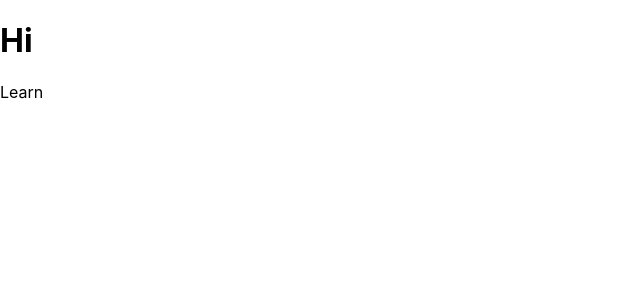
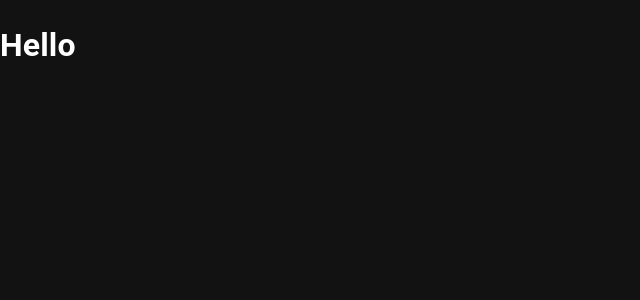
Before and after one commit to RyotaMitaraiWeb/ecommerce-client, a React (Create React App) app: page / in a window 1280 px wide. Shown: the top 300 px of the page, without its empty margins (0-640 px from the left). Built offline with nearby package versions, Linux system fonts and the light colour scheme.

Commit message:
initial setup for React Router and Material UI

```diff
--- a/src/App.tsx
+++ b/src/App.tsx
@@ -1,11 +1,28 @@
+import { Box, CssBaseline, PaletteMode, ThemeProvider } from '@mui/material';
+import { createTheme } from '@mui/material/styles';
+import { useState, useMemo } from 'react';
 import './App.scss';
+import { palette, themes } from './themes';
 
 function App() {
+    const [mode, setMode] = useState<PaletteMode>('dark');
+    const [palette, setPalette] = useState<palette>('deepPurple');
+
+    const theme = useMemo(() =>
+        createTheme({
+            palette: {
+                mode,
+                primary: {
+                    main: themes[palette]
+                }
+            }
+        }), [mode, palette]
+    );
+
     return (
-        <div>
-            <h1>Hi</h1>
-            <p>Learn</p>
-        </div>
+        <ThemeProvider theme={theme}>
+            <CssBaseline />
+        </ThemeProvider>
     );
 }
 
--- a/src/index.tsx
+++ b/src/index.tsx
@@ -5,6 +5,8 @@ import { store } from './app/store';
 import App from './App';
 import reportWebVitals from './reportWebVitals';
 import './index.scss';
+import { BrowserRouter, RouterProvider } from 'react-router-dom';
+import { router } from './router';
 
 const container = document.getElementById('root')!;
 const root = createRoot(container);
@@ -12,6 +14,7 @@ const root = createRoot(container);
 root.render(
     <React.StrictMode>
         <Provider store={store}>
+            <RouterProvider router={router} />
             <App />
         </Provider>
     </React.StrictMode>
--- /dev/null
+++ b/src/themes.ts
@@ -0,0 +1,13 @@
+import { amber, blue, deepPurple, green, indigo, pink } from "@mui/material/colors";
+
+export type palette = 'blue' | 'indigo' | 'deepPurple' | 'green' | 'amber' | 'pink';
+export type theme = 'light' | 'dark';
+
+export const themes = {
+    'deepPurple': deepPurple[500],
+    'indigo': indigo[500],
+    'blue': blue[500],
+    'green': green[500],
+    'amber': amber[500],
+    'pink': pink[500],
+};
```
Also changed, not shown: src/router.tsx (added, +12 -0 lines).
